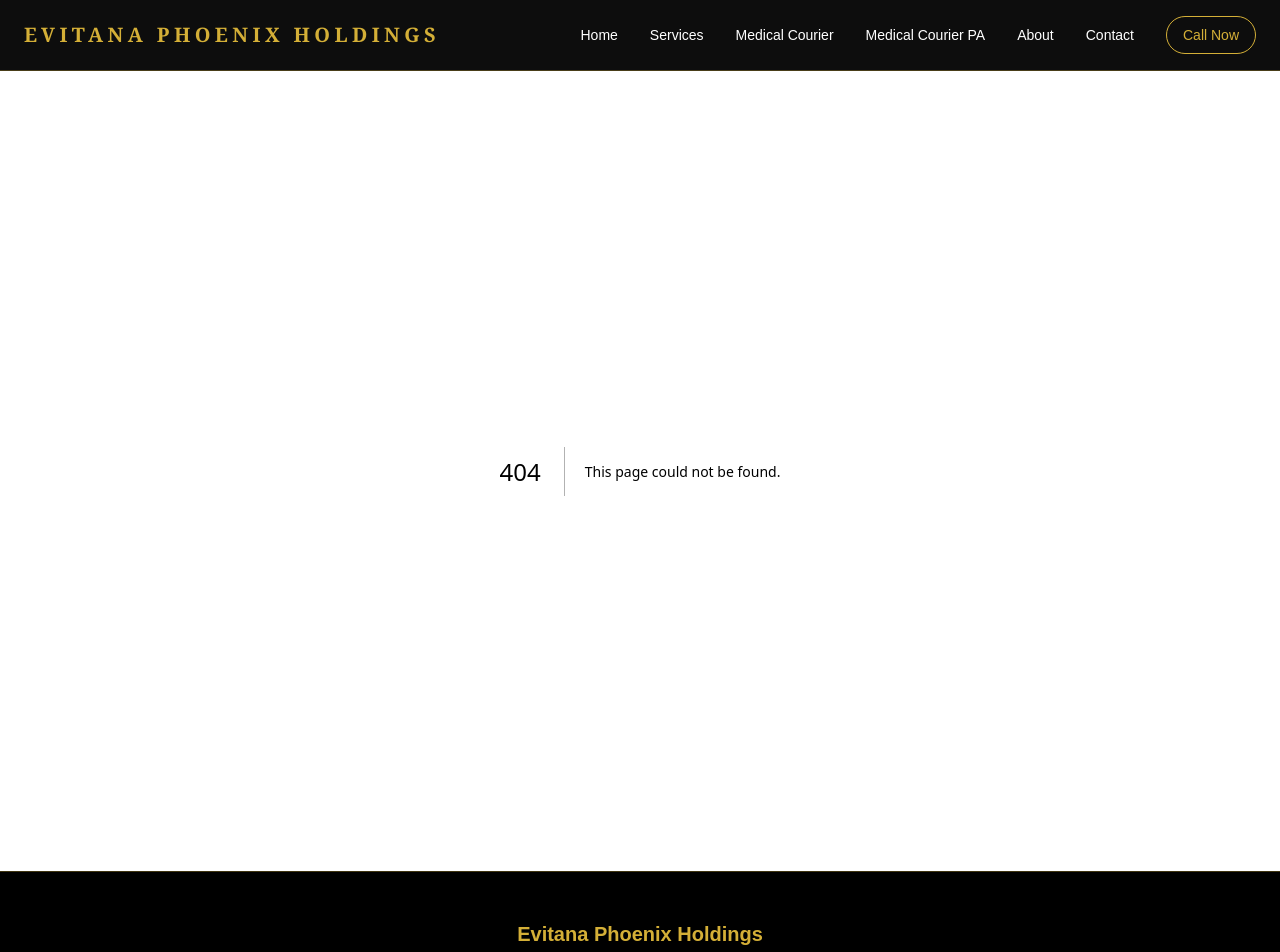
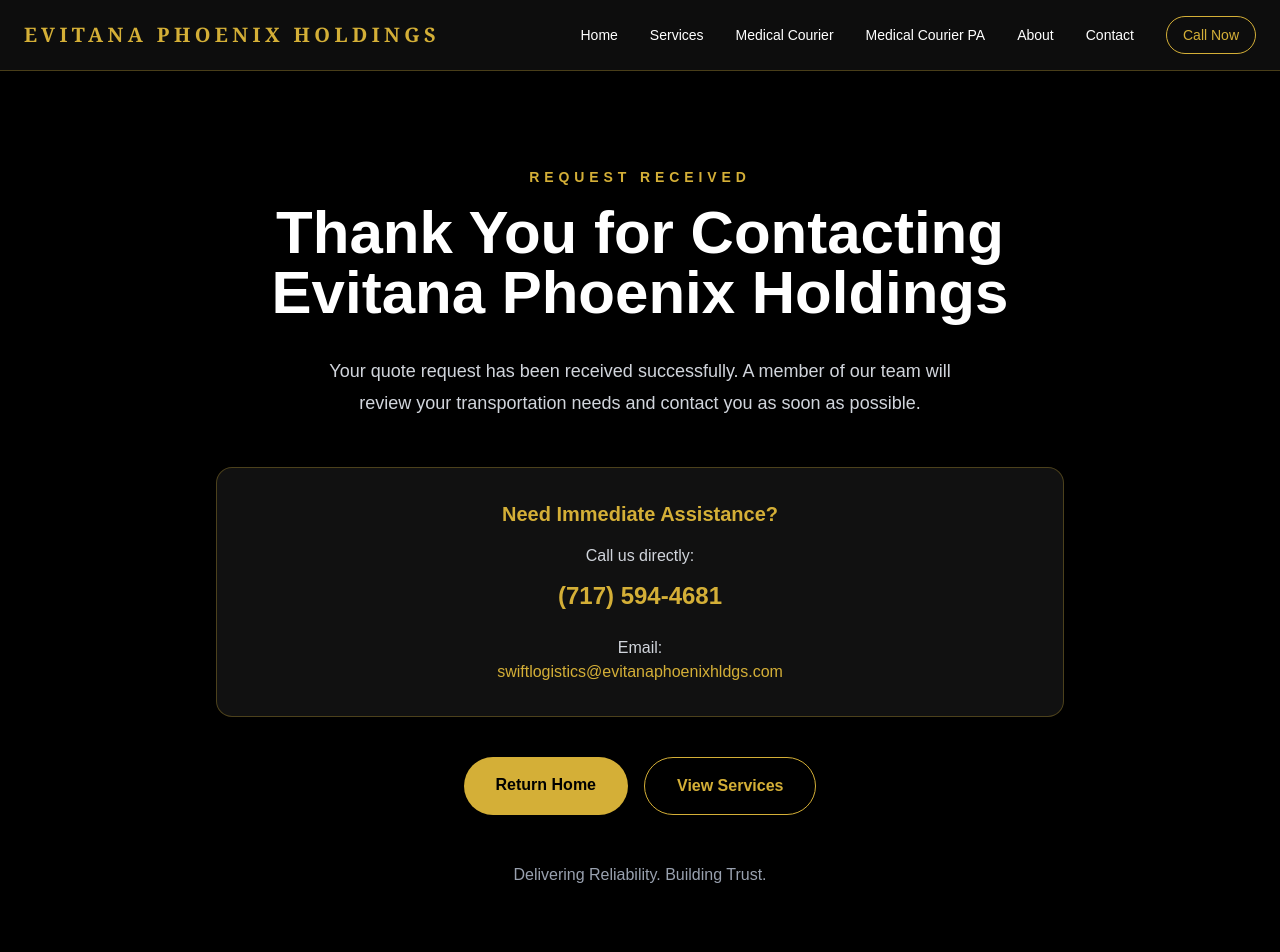
Before and after one commit to swiftlogistics-ops/evitana-phoenix-site, a Next.js app: page /thank-you in a window 1280 px wide. Before the commit this address had no page. Shown: the top 952 px of the page. Built offline with nearby package versions, Linux system fonts and the light colour scheme.

Commit message:
Add Formspree thank-you redirect

```diff
--- a/app/contact/page.tsx
+++ b/app/contact/page.tsx
@@ -31,10 +31,15 @@ export default function ContactPage() {
           </div>
 
           <form
-            action="https://formspree.io/f/xpqewald"
-            method="POST"
-            className="rounded-2xl border border-[#d4af37]/30 bg-[#111] p-8"
-          >
+  action="https://formspree.io/f/xpqewald"
+  method="POST"
+  className="rounded-2xl border border-[#d4af37]/30 bg-[#111] p-8"
+>
+  <input
+  type="hidden"
+  name="_redirect"
+  value="https://www.evitanaphoenixhldgs.com/thank-you"
+/>
             <div className="space-y-4">
               <input
                 name="name"
--- /dev/null
+++ b/app/thank-you/page.tsx
@@ -0,0 +1,69 @@
+export default function ThankYouPage() {
+  return (
+    <main className="bg-black text-white">
+      <section className="mx-auto max-w-4xl px-6 py-24 text-center">
+        <p className="mb-4 text-sm font-semibold uppercase tracking-[0.35em] text-[#d4af37]">
+          Request Received
+        </p>
+
+        <h1 className="text-4xl font-bold md:text-6xl">
+          Thank You for Contacting Evitana Phoenix Holdings
+        </h1>
+
+        <p className="mx-auto mt-8 max-w-2xl text-lg leading-8 text-gray-300">
+          Your quote request has been received successfully.
+          A member of our team will review your transportation needs
+          and contact you as soon as possible.
+        </p>
+
+        <div className="mt-12 rounded-2xl border border-[#d4af37]/30 bg-[#111] p-8">
+          <p className="text-xl font-semibold text-[#d4af37]">
+            Need Immediate Assistance?
+          </p>
+
+          <p className="mt-4 text-gray-300">
+            Call us directly:
+          </p>
+
+          <a
+            href="tel:7175944681"
+            className="mt-3 block text-2xl font-bold text-[#d4af37]"
+          >
+            (717) 594-4681
+          </a>
+
+          <p className="mt-6 text-gray-300">
+            Email:
+          </p>
+
+          <a
+            href="mailto:swiftlogistics@evitanaphoenixhldgs.com"
+            className="text-[#d4af37]"
+          >
+            swiftlogistics@evitanaphoenixhldgs.com
+          </a>
+        </div>
+
+        <div className="mt-10 flex flex-col justify-center gap-4 sm:flex-row">
+          <a
+            href="/"
+            className="rounded-full bg-[#d4af37] px-8 py-4 font-semibold text-black"
+          >
+            Return Home
+          </a>
+
+          <a
+            href="/services"
+            className="rounded-full border border-[#d4af37] px-8 py-4 font-semibold text-[#d4af37]"
+          >
+            View Services
+          </a>
+        </div>
+
+        <p className="mt-12 text-gray-400">
+          Delivering Reliability. Building Trust.
+        </p>
+      </section>
+    </main>
+  );
+}
```
